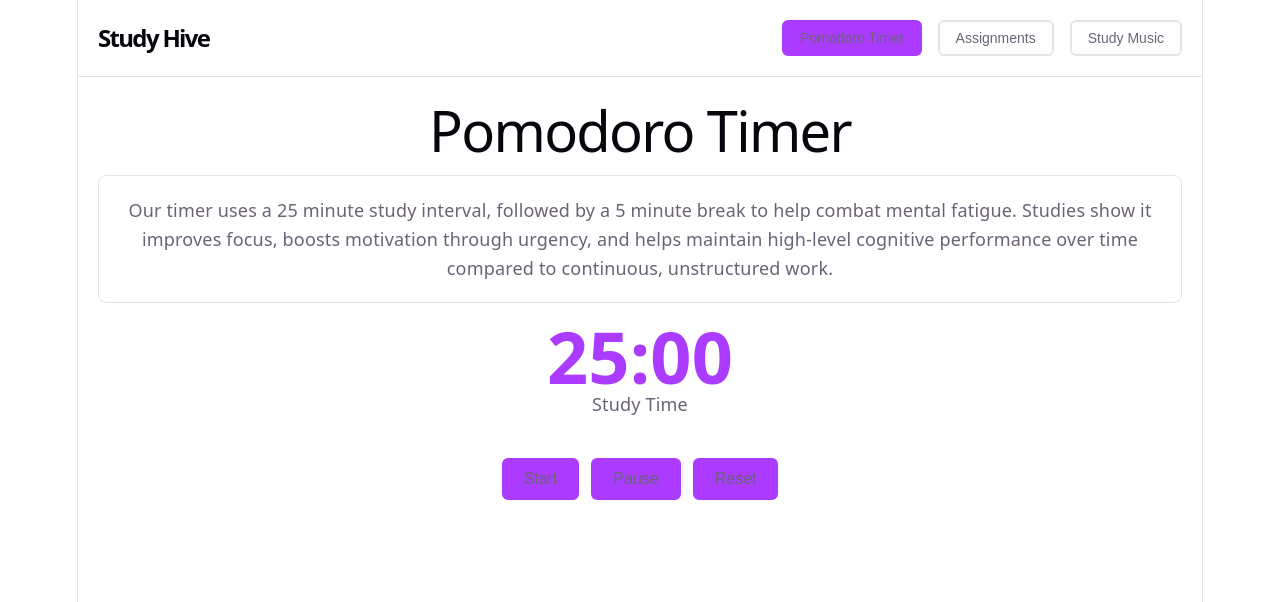
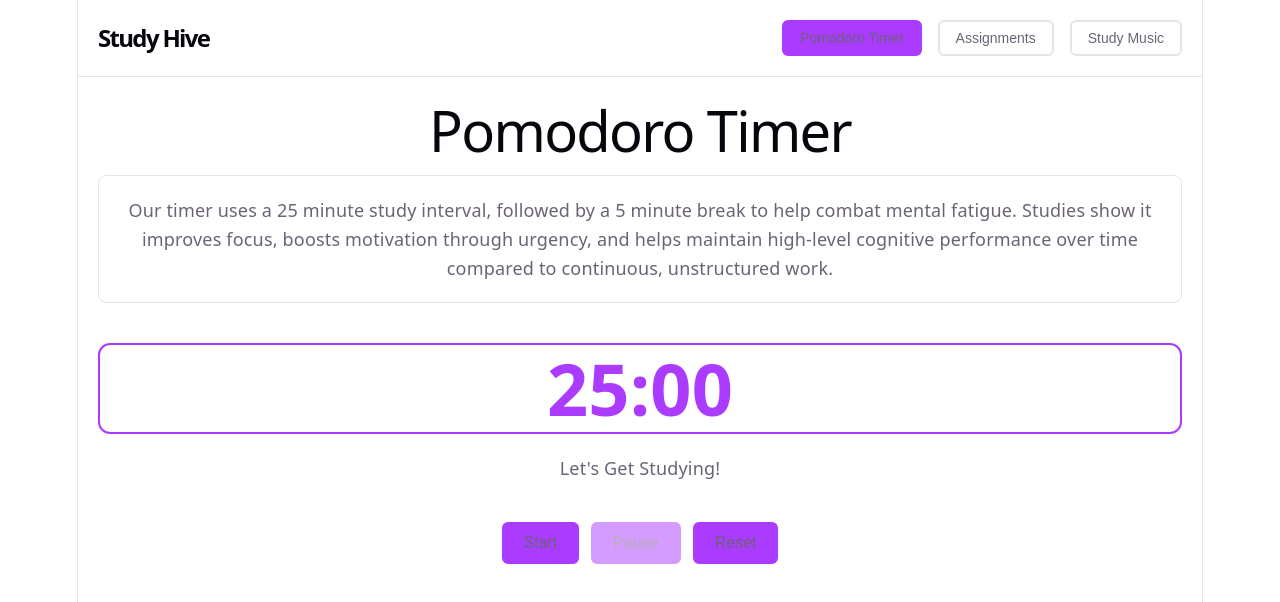
Before and after one commit to The-Hive-MI449/study-hive, a React (Vite) app: page / in a window 1280 px wide. Both pictures are taken after a click on the button "Pomodoro Timer". Shown: the top 602 px of the page. Built offline with nearby package versions, Linux system fonts and the light colour scheme.

Commit message:
pomodoro timer

```diff
--- a/src/App.css
+++ b/src/App.css
@@ -122,11 +122,26 @@
     font-weight: bold;
     color: var(--accent);
     margin: 20px 0;
+    padding: 30px;
+    border-radius: 12px;
+    transition: all 0.3s;
+
+    &.study {
+      background: rgba(var(--accent-rgb), 0.1);
+      border: 2px solid var(--accent);
+    }
+
+    &.break {
+      color: #10b981;
+      background: rgba(16, 185, 129, 0.1);
+      border: 2px solid #10b981;
+    }
   }
 
   p {
     font-size: 18px;
     margin-top: 10px;
+    font-weight: 500;
   }
 }
 
@@ -147,9 +162,14 @@
     font-weight: 500;
     transition: all 0.3s;
 
-    &:hover {
+    &:hover:not(:disabled) {
       opacity: 0.9;
       transform: translateY(-2px);
+    }
+
+    &:disabled {
+      opacity: 0.5;
+      cursor: not-allowed;
     }
 
     &:focus-visible {
--- a/src/App.tsx
+++ b/src/App.tsx
@@ -7,7 +7,7 @@
 type Page = 'timer' | 'assignments' | 'music'
 
 function App() {
-  const [currentPage, setCurrentPage] = useState<Page>('timer')
+  const [currentPage, setCurrentPage] = useState<Page>('assignments')
 
   const renderPage = () => {
     switch (currentPage) {
--- a/src/components/PomodoroTimer.tsx
+++ b/src/components/PomodoroTimer.tsx
@@ -1,4 +1,48 @@
+import { useState, useEffect } from 'react'
+
+const STUDY_TIME = 25 * 60 // 25 minutes in seconds
+const BREAK_TIME = 5 * 60 // 5 minutes in seconds
+
 export function PomodoroTimer() {
+  const [timeLeft, setTimeLeft] = useState(STUDY_TIME)
+  const [isRunning, setIsRunning] = useState(false)
+  const [isBreak, setIsBreak] = useState(false)
+
+  useEffect(() => {
+    let interval: NodeJS.Timeout
+
+    if (isRunning && timeLeft > 0) {
+      interval = setInterval(() => {
+        setTimeLeft(prev => {
+          if (prev <= 1) {
+            // Switch between study and break
+            setIsBreak(!isBreak)
+            return isBreak ? STUDY_TIME : BREAK_TIME
+          }
+          return prev - 1
+        })
+      }, 1000)
+    } else if (timeLeft === 0) {
+      setIsRunning(false)
+    }
+
+    return () => clearInterval(interval)
+  }, [isRunning, timeLeft, isBreak])
+
+  const formatTime = (seconds: number) => {
+    const mins = Math.floor(seconds / 60)
+    const secs = seconds % 60
+    return `${mins.toString().padStart(2, '0')}:${secs.toString().padStart(2, '0')}`
+  }
+
+  const handleStart = () => setIsRunning(true)
+  const handlePause = () => setIsRunning(false)
+  const handleReset = () => {
+    setIsRunning(false)
+    setIsBreak(false)
+    setTimeLeft(STUDY_TIME)
+  }
+
   return (
     <div className="pomodoro-container">
       <h1>Pomodoro Timer</h1>
@@ -9,15 +53,20 @@
       </section>
 
       <section className="timer-display">
-        {/* Timer UI will go here */}
-        <div className="timer">25:00</div>
-        <p>Study Time</p>
+        <div className={`timer ${isBreak ? 'break' : 'study'}`}>
+          {formatTime(timeLeft)}
+        </div>
+        <p>{isBreak ? 'Break Time!' : 'Let\'s Get Studying!'}</p>
       </section>
 
       <section className="timer-controls">
-        <button>Start</button>
-        <button>Pause</button>
-        <button>Reset</button>
+        <button onClick={handleStart} disabled={isRunning}>
+          Start
+        </button>
+        <button onClick={handlePause} disabled={!isRunning}>
+          Pause
+        </button>
+        <button onClick={handleReset}>Reset</button>
       </section>
     </div>
   );
```
